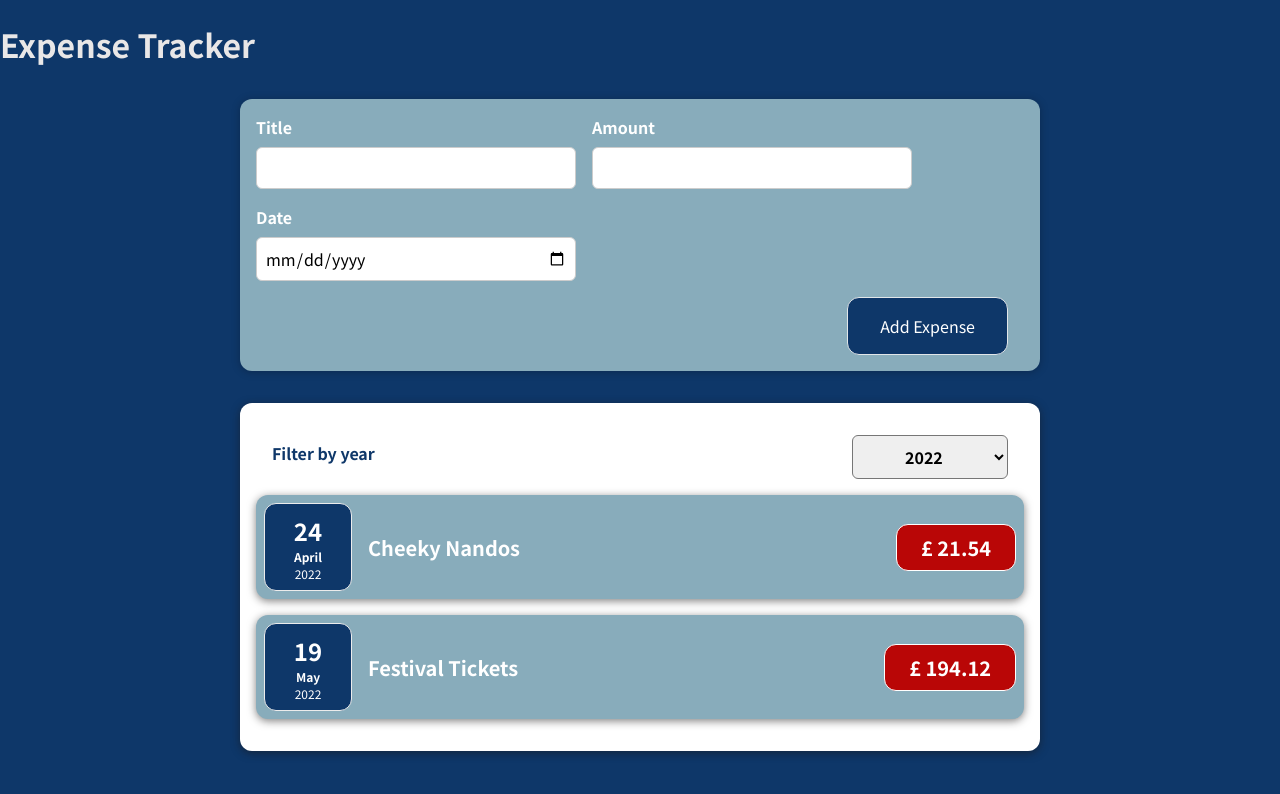
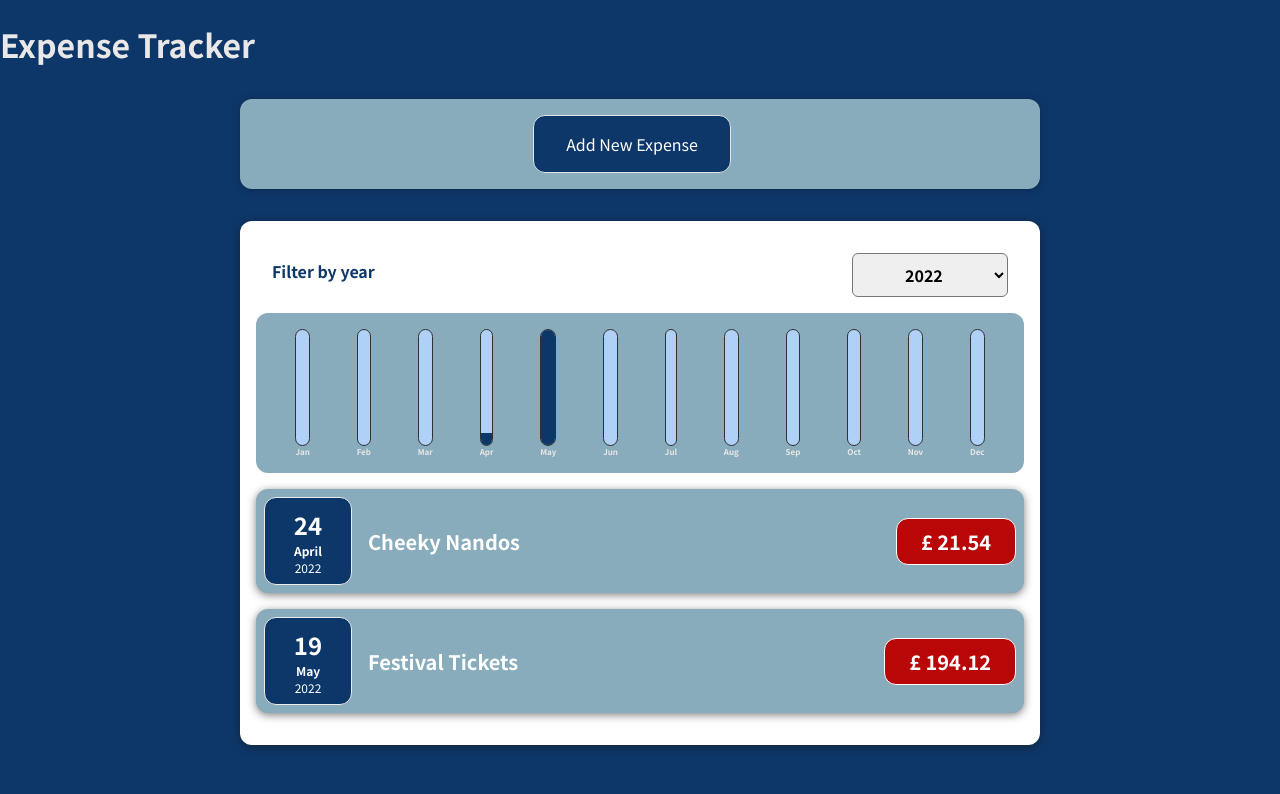
Before and after one commit to Jahad-Mohamed/expenseTracker, a React (Create React App) app: page / in a window 1280 px wide. Shown: the top 794 px of the page. Built offline with nearby package versions, Linux system fonts and the light colour scheme.

Commit message:
chart feature added, dynamically inputs data

```diff
--- /dev/null
+++ b/src/conponents/Chart/Chart.js
@@ -0,0 +1,24 @@
+import React from "react";
+
+import ChartBar from "./ChartBar";
+import "./chart.css";
+
+const Chart = (props) => {
+  const dataPointValues = props.dataPoints.map((dataPoint) => dataPoint.value);
+  const totalMaximum = Math.max(...dataPointValues);
+
+  return (
+    <div className="chart">
+      {props.dataPoints.map((dataPoint) => (
+        <ChartBar
+          key={dataPoint.label}
+          value={dataPoint.value}
+          maxValue={totalMaximum}
+          label={dataPoint.label}
+        />
+      ))}
+    </div>
+  );
+};
+
+export default Chart;
--- /dev/null
+++ b/src/conponents/Chart/ChartBar.js
@@ -0,0 +1,51 @@
+import React from "react";
+
+import "./chartBar.css";
+
+const ChartBar = (props) => {
+  let barFillHeight = "0%";
+
+  if (props.maxValue > 0) {
+    barFillHeight = Math.round((props.value / props.maxValue) * 100) + "%";
+  }
+
+  return (
+    <div className="chart-bar">
+      <div className="chart-bar__inner">
+        <div
+          className="chart-bar__fill"
+          style={{ height: barFillHeight }}
+        ></div>
+      </div>
+      <div className="chart-bar__label">{props.label}</div>
+    </div>
+  );
+};
+
+export default ChartBar;
+
+// import React from "react";
+// import "./chartBar.css";
+// import "./Chart";
+
+// const ChartBar = (props) => {
+//   let barFillHeight = "0%";
+
+//   if (props.maxValue > 0) {
+//     barFillHeight = Math.round((props.value / props.maxValue) * 100) + "%";
+//     console.log(barFillHeight);
+//   }
+//   return (
+//     <div className="chart-bar">
+//       <div className="chart-bar__inner">
+//         <div
+//           className="chart-bar__fill"
+//           style={{ height: barFillHeight }}
+//         ></div>
+//       </div>
+//       <div className="chart-bar__label">{props.label}</div>
+//     </div>
+//   );
+// };
+
+// export default ChartBar;
--- /dev/null
+++ b/src/conponents/Chart/chart.css
@@ -0,0 +1,9 @@
+.chart {
+  padding: 1rem;
+  border-radius: 12px;
+  background-color: #88acbb;
+  text-align: center;
+  display: flex;
+  justify-content: space-around;
+  height: 10rem;
+}
--- /dev/null
+++ b/src/conponents/Chart/chartBar.css
@@ -0,0 +1,30 @@
+.chart-bar {
+  height: 100%;
+  display: flex;
+  flex-direction: column;
+  align-items: center;
+}
+
+.chart-bar__inner {
+  height: 100%;
+  width: 100%;
+  border: 1px solid #313131;
+  border-radius: 12px;
+  background-color: #afd0f7;
+  overflow: hidden;
+  display: flex;
+  flex-direction: column;
+  justify-content: flex-end;
+}
+
+.chart-bar__fill {
+  background-color: #0e3769;
+  width: 100%;
+  transition: all 0.3s ease-out;
+}
+
+.chart-bar__label {
+  font-weight: bold;
+  font-size: 0.5rem;
+  text-align: center;
+}
--- a/src/conponents/Expenses/Expenses.js
+++ b/src/conponents/Expenses/Expenses.js
@@ -1,9 +1,9 @@
 import React, { useState } from "react";
 import "./expenses.css";
-import ExpenseItem from "./ExpenseItem";
 import Card from "../UI/Card";
 import ExpensesFilter from "../ExpensesFilter/ExpensesFilter";
 import ExpensesList from "../ExpensesList/ExpensesList";
+import ExpensesChart from "./ExpensesChart";
 
 const Expenses = (props) => {
   const [filteredYear, setFilteredYear] = useState("2022");
@@ -23,6 +23,7 @@
           selected={filteredYear}
           onChangeFitler={filterChangeHandler}
         />
+        <ExpensesChart expenses={filteredExpenses} />
         <ExpensesList items={filteredExpenses} />
       </Card>
     </div>
--- /dev/null
+++ b/src/conponents/Expenses/ExpensesChart.js
@@ -0,0 +1,29 @@
+import React from "react";
+import Chart from "../Chart/Chart";
+
+const ExpensesChart = (props) => {
+  const chartDataPoints = [
+    { label: "Jan", value: 0 },
+    { label: "Feb", value: 0 },
+    { label: "Mar", value: 0 },
+    { label: "Apr", value: 0 },
+    { label: "May", value: 0 },
+    { label: "Jun", value: 0 },
+    { label: "Jul", value: 0 },
+    { label: "Aug", value: 0 },
+    { label: "Sep", value: 0 },
+    { label: "Oct", value: 0 },
+    { label: "Nov", value: 0 },
+    { label: "Dec", value: 0 },
+  ];
+
+  for (const expense of props.expenses) {
+    const expenseMonth = expense.date.getMonth(); // starting at 0 => January => 0
+    chartDataPoints[expenseMonth].value += expense.amount;
+
+    console.log();
+  }
+  return <Chart dataPoints={chartDataPoints} />;
+};
+
+export default ExpensesChart;
--- a/src/conponents/NewExpense/ExpenseForm.js
+++ b/src/conponents/NewExpense/ExpenseForm.js
@@ -23,7 +23,7 @@
 
     const expenseData = {
       title: enteredTitle,
-      amount: enteredAmount,
+      amount: +enteredAmount,
       date: new Date(enteredDate),
     };
 
@@ -65,6 +65,10 @@
         </div>
       </div>
       <div className="new-expense__actions">
+        <button type="button" onClick={props.onCancel}>
+          Cancel
+        </button>
+
         <button type="submit">Add Expense</button>
       </div>
     </form>
--- a/src/conponents/NewExpense/NewExpense.js
+++ b/src/conponents/NewExpense/NewExpense.js
@@ -1,8 +1,10 @@
-import React from "react";
+import React, { useState } from "react";
 import ExpenseForm from "./ExpenseForm";
 import "./newExpense.css";
 
 const NewExpense = (props) => {
+  const [isEditing, setIsEditing] = useState(false);
+
   const saveExpenseDataHandler = (enteredExpenseData) => {
     const expenseData = {
       ...enteredExpenseData,
@@ -10,11 +12,28 @@
     };
 
     props.onAddExpense(expenseData);
+    setIsEditing(false);
+  };
+
+  const startEditingHandler = () => {
+    setIsEditing(true);
+  };
+
+  const stopEditingHandler = () => {
+    setIsEditing(false);
   };
 
   return (
     <div className="new-expense">
-      <ExpenseForm onSaveExpenseData={saveExpenseDataHandler} />
+      {!isEditing && (
+        <button onClick={startEditingHandler}> Add New Expense</button>
+      )}{" "}
+      {isEditing && (
+        <ExpenseForm
+          onSaveExpenseData={saveExpenseDataHandler}
+          onCancel={stopEditingHandler}
+        />
+      )}{" "}
     </div>
   );
 };
```
